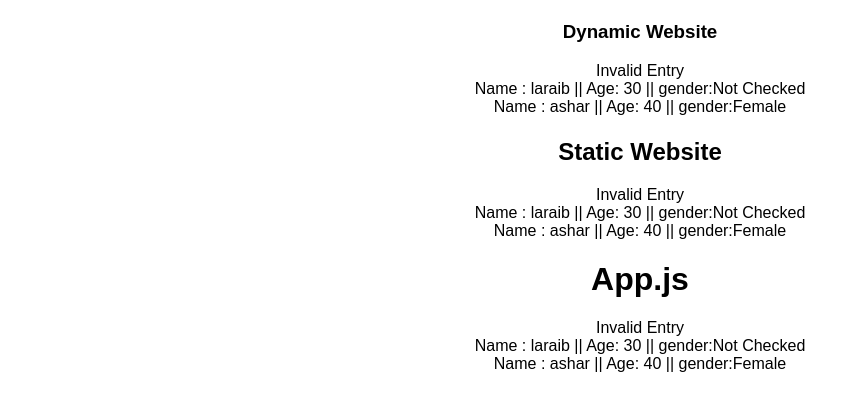
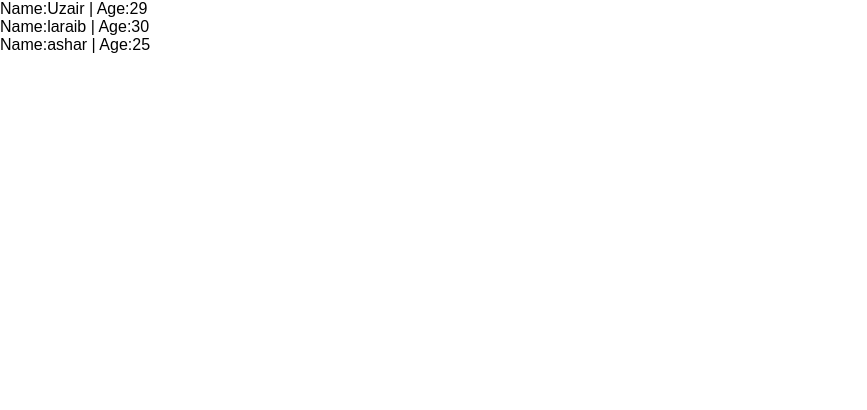
Before and after one commit to uzairqq/React-Js, a React (Create React App) app in the folder my-app/: page / in a window 1280 px wide. Shown: the top 410 px of the page, without its empty margins (0-867 px from the left). Built offline with nearby package versions, Linux system fonts and the light colour scheme.

Commit message:
used props and props.children to pass data of prop and data between tags

```diff
--- a/my-app/src/App.js
+++ b/my-app/src/App.js
@@ -6,13 +6,7 @@ import Users from './user/Users';
 class App extends Component {
   render() {
     return (
-      <div className="App">
-        <Users notANumber="Dynamic Website" />
-        <Users justANumber="Static Website" />
-        <Users title="App.js" />
-
-      </div>
-
+      <Users />
     );
   }
 }
--- a/my-app/src/user/User.js
+++ b/my-app/src/user/User.js
@@ -2,14 +2,9 @@ import React from 'react';
 
 const User = (props) => {
 
-    let age = props.age ? props.age : "NA";
-    let gender = props.gender ? props.gender : "Not Checked";
-    if (props.children) {
-        return (< div > Name : {props.children} || Age: {age} || gender:{gender}</ div >)
-    }
-    else {
-        return <div>Invalid Entry</div>
-    }
+    return (
+        <div>Name:{props.children} | Age:{props.age}</div>
+    );
 
 
 }
--- a/my-app/src/user/Users.js
+++ b/my-app/src/user/Users.js
@@ -5,12 +5,9 @@ class Users extends Component {
     render() {
         return (
             <div>
-                <h1>{this.props.title}</h1>
-                <h2>{this.props.justANumber}</h2>
-                <h3>{this.props.notANumber}</h3>
-                <User gender="female"></User>
+                <User age="29">Uzair</User>
                 <User age="30">laraib</User>
-                <User gender="Female" age="40">ashar</User>
+                <User age="25">ashar</User>
             </div>
 
         );
```
Also changed, not shown: 1 other file (tests, documents, lock files or other folders).
